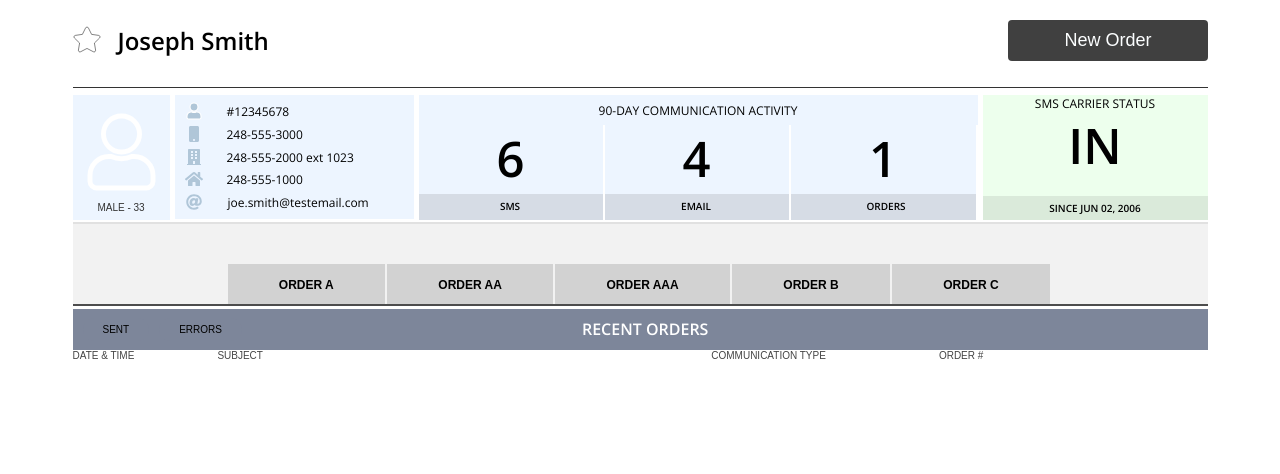
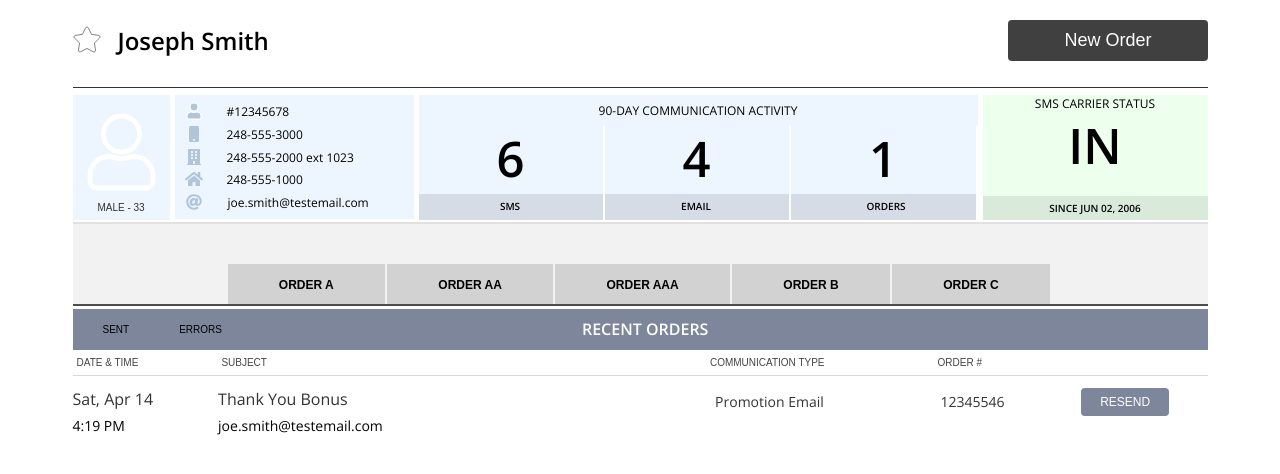
Before and after one commit to Sam44323/Verasoft-React-Test, a React (Create React App) app: page / in a window 1280 px wide. Shown: the top 474 px of the page. Built offline with nearby package versions, Linux system fonts and the light colour scheme.

Commit message:
styles added to OrderData cmponent

```diff
--- a/src/components/OrderCategory/OrdersSection/OrderColHeadings/OrderColHeadings.module.css
+++ b/src/components/OrderCategory/OrdersSection/OrderColHeadings/OrderColHeadings.module.css
@@ -5,6 +5,9 @@
   width: 1135px;
   display: grid;
   grid-template-columns: auto auto auto;
+  border-bottom: 1px solid #d8d8d8;
+  padding: 7px 4px;
+  margin-bottom: 12.5px;
 }
 
 .orderColHeadingsContainer p {
--- a/src/components/OrderCategory/OrdersSection/Sent/OrderData/OrderData.module.css
+++ b/src/components/OrderCategory/OrdersSection/Sent/OrderData/OrderData.module.css
@@ -0,0 +1,65 @@
+.sentContainer {
+  display: grid;
+  column-gap: 24px;
+}
+
+.detailSection,
+.gridFirst,
+.gridSecond {
+  display: inline-block;
+  vertical-align: middle;
+}
+
+.gridFirst .detailSection:last-child {
+  margin-left: 65px;
+}
+
+.detailSection h1 {
+  font-size: 16px;
+  color: #333333;
+  font-family: "Open Sans";
+  font-weight: 300;
+}
+
+.gridFirst {
+  grid-column-start: 1;
+  grid-column-end: 2;
+}
+
+.gridSecond {
+  grid-column-start: 2;
+  display: flex;
+  justify-content: space-around;
+  text-align: left;
+  vertical-align: middle;
+}
+
+.gridSecond h1 {
+  font-size: 14px;
+  margin-right: 8px;
+  margin-top: 4px;
+}
+
+.gridSecond h1:last-of-type {
+  margin-right: 0px;
+  margin-left: 40px;
+}
+
+.gridSecond button {
+  display: inline-block;
+  width: 88px;
+  height: 28px;
+  background-color: #7d869a;
+  outline: 0px;
+  border: 0px;
+  border-radius: 4px;
+  font-size: 12px;
+  color: white;
+}
+
+.detailSection p {
+  font-family: "Open Sans";
+  margin-top: 6px;
+  font-size: 14px;
+  font-weight: 300;
+}
--- a/src/components/OrderCategory/OrdersSection/Sent/OrderData/OrderData.tsx
+++ b/src/components/OrderCategory/OrdersSection/Sent/OrderData/OrderData.tsx
@@ -3,7 +3,29 @@ import React from "react";
 import styles from "./OrderData.module.css";
 
 const OrderData: React.FC = () => {
-  return <h1>Order Data</h1>;
+  return (
+    <div className={styles.sentContainer}>
+      <div className={styles.gridFirst}>
+        <div className={styles.detailSection}>
+          <h1>Sat, Apr 14</h1>
+          <p>4:19 PM</p>
+        </div>
+        <div className={styles.detailSection}>
+          <h1>Thank You Bonus</h1>
+          <p>joe.smith@testemail.com</p>
+        </div>
+      </div>
+      <div className={styles.gridSecond}>
+        <div className={styles.detailSection}>
+          <h1>Promotion Email</h1>
+        </div>
+        <div className={styles.detailSection}>
+          <h1>12345546</h1>
+        </div>
+        <button>RESEND</button>
+      </div>
+    </div>
+  );
 };
 
 export default OrderData;
--- a/src/containers/OrderContainer/OrderContainer.tsx
+++ b/src/containers/OrderContainer/OrderContainer.tsx
@@ -3,6 +3,7 @@ import React from "react";
 import OrderNav from "../../components/OrderCategory/OrderNav/OrderNav";
 import OrderSectionNav from "../../components/OrderCategory/OrdersSection/OrderSectionNav/OrderSectionNav";
 import OrderColHeadings from "../../components/OrderCategory/OrdersSection/OrderColHeadings/OrderColHeadings";
+import Sent from "../../components/OrderCategory/OrdersSection/Sent/OrderData/OrderData";
 
 const OrderContainer: React.FC = () => {
   return (
@@ -10,6 +11,7 @@ const OrderContainer: React.FC = () => {
       <OrderNav />
       <OrderSectionNav />
       <OrderColHeadings />
+      <Sent />
     </>
   );
 };
```
